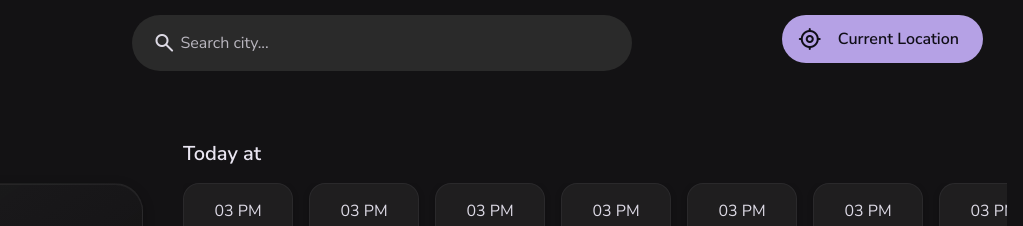
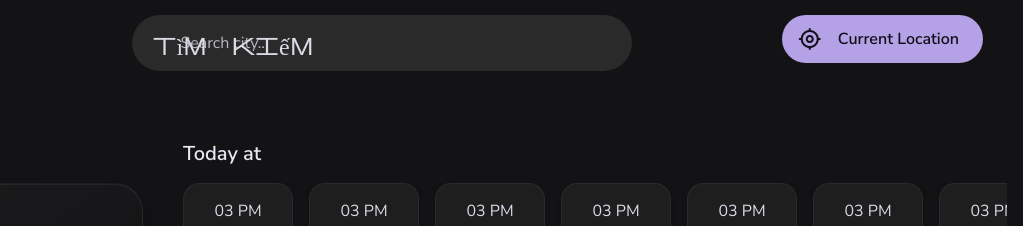
Before and after one commit to vawntien/WeatherForcast, a plain HTML site: page weatherio-starter-master/index.html in a window 1280 px wide. Shown: the top 226 px of the page, 257-1280 px from the left. Drawn offline with Linux system fonts and the light colour scheme; no server answers.

Commit message:
thay đổi searchbox

```diff
--- a/weatherio-starter-master/index.html
+++ b/weatherio-starter-master/index.html
@@ -43,7 +43,7 @@
                 <div class="search-wrapper">
 
                     <!-- ICON SEARCH - BẤM ĐỂ MỞ PANEL -->
-                    <span class="m-icon search-icon" data-search-toggler>search</span>
+                    <span class="m-icon search-icon" data-search-toggler>Tìm kiếm</span>
 
                     <input type="search" name="search" placeholder="Search city..."
                            autocomplete="off" class="search-field" data-search-field>
```
